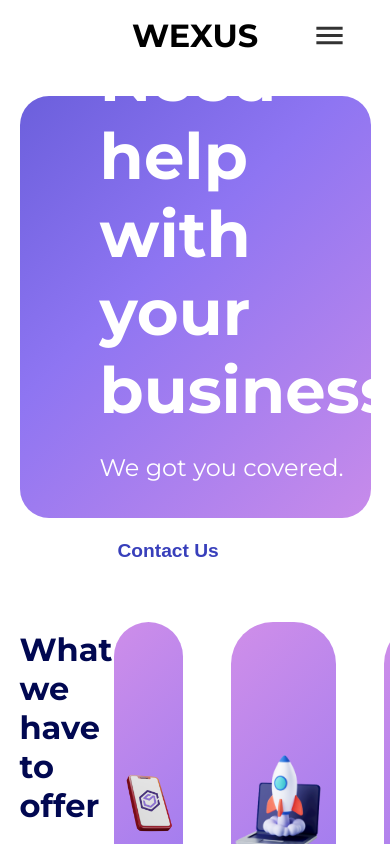
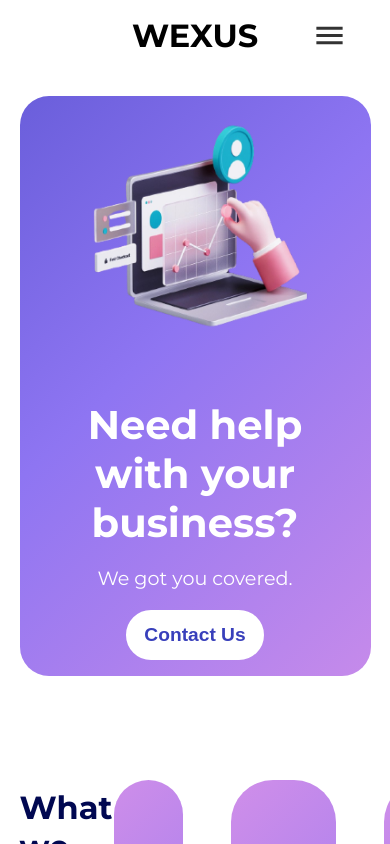
Before and after one commit to Wexus-Tech/Website-2021, a Next.js app: page / in a window 390 px wide. Shown: the top 844 px of the page. Built offline with nearby package versions, Linux system fonts and the light colour scheme.

Commit message:
Intro container responsive

```diff
--- a/components/IntroContainer/IntroContainer.js
+++ b/components/IntroContainer/IntroContainer.js
@@ -7,9 +7,7 @@ function IntroContainer() {
       <div className={styles.leftContainer}>
         <h3>Need help with your business?</h3>
         <p>We got you covered.</p>
-        <button style={{ marginTop: 20 }} className={styles.btn}>
-          Contact Us
-        </button>
+        <button className={styles.btn}>Contact Us</button>
       </div>
       <div className={styles.rightContainer}>
         <Image
--- a/components/IntroContainer/styles.module.css
+++ b/components/IntroContainer/styles.module.css
@@ -70,6 +70,52 @@
   transition: 0.2s;
 }
 
+@media (max-width: 800px) {
+  .wrapper {
+    flex-direction: column-reverse;
+    height: auto;
+  }
+
+  .leftContainer {
+    padding: 1rem;
+  }
+
+  .leftContainer h3 {
+    width: 100%;
+    font-size: 2.5rem;
+    text-align: center;
+    padding: 0;
+    margin: 0;
+  }
+
+  .leftContainer p {
+    font-size: 1.2rem;
+    text-align: center;
+  }
+
+  .rightContainer {
+    width: 90%;
+    display: block;
+    margin: auto;
+  }
+
+  .btn {
+    padding: 0.75rem 1rem;
+    font-size: 1.2rem;
+    margin: auto;
+    display: flex;
+    justify-content: center;
+  }
+
+  .btn:hover {
+    transform: scale(1.035);
+    background-color: var(--white);
+    border: 2px solid var(--white);
+    box-shadow: 0 3px 10px var(--shadow);
+    transition: 0.2s;
+  }
+}
+
 /* Animations */
 @keyframes moveUpDown {
   0%,
```
